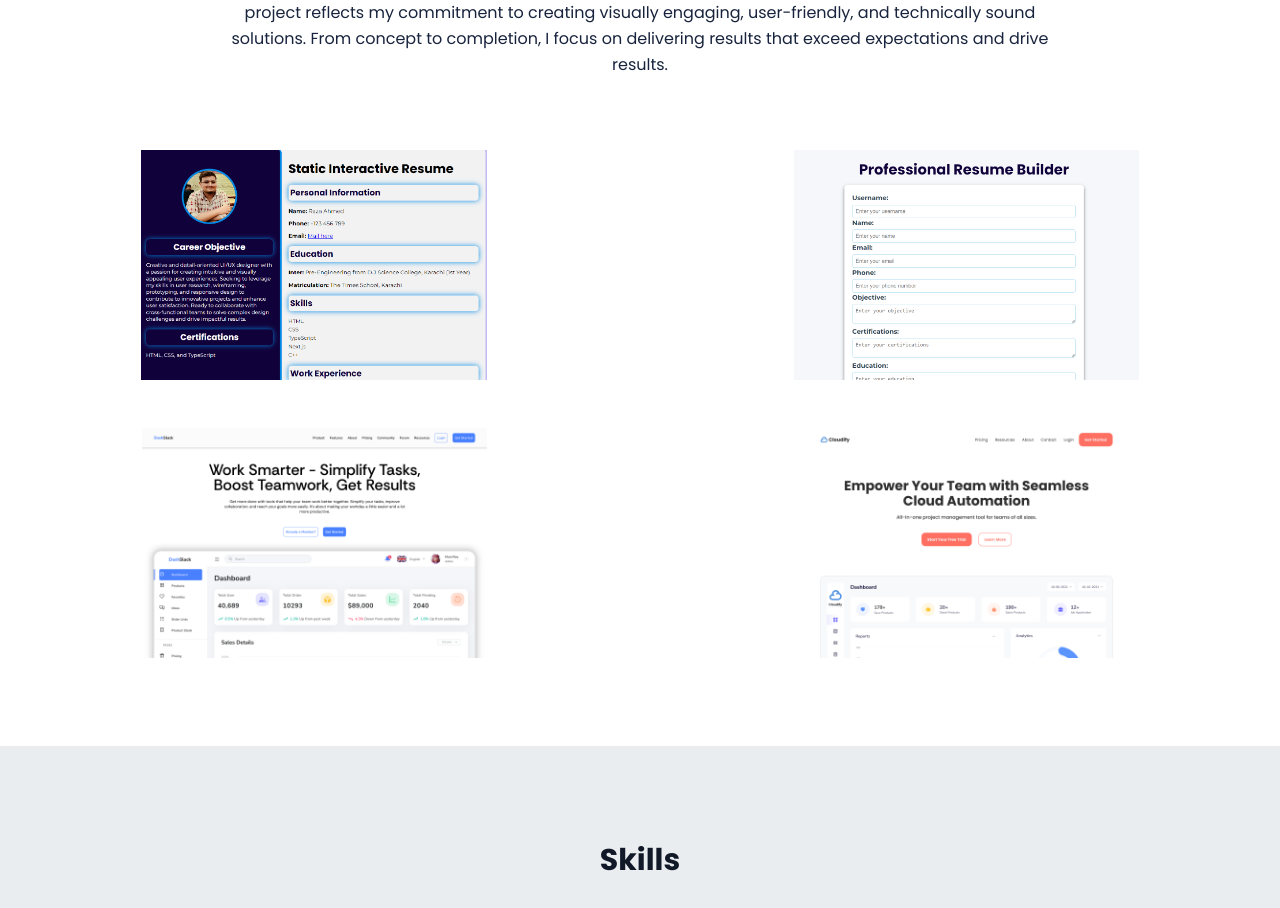
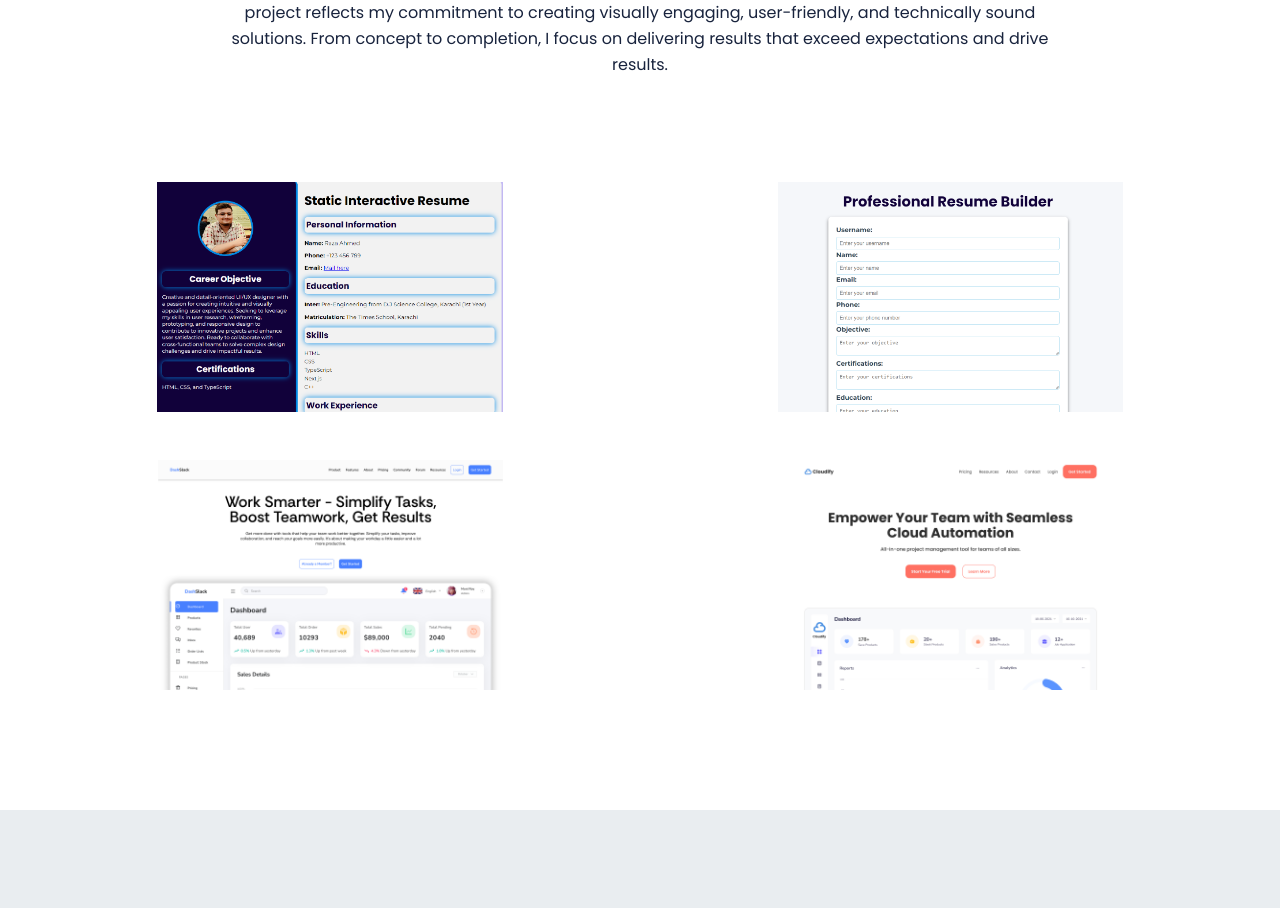
Before and after one commit to raza-ahmed-khan360/next-js-milestone-02-project-02, a Next.js app: page / in a window 1280 px wide. Shown: the part 760-1668 px from the top of the page. Built offline with nearby package versions, Linux system fonts and the light colour scheme.

Commit message:
Projects.tsx

```diff
--- a/app/components/Projects.tsx
+++ b/app/components/Projects.tsx
@@ -19,7 +19,7 @@
               results that exceed expectations and drive results.
             </p>
           </div>
-          <div className="flex flex-wrap -m-8">
+          <div className="flex flex-wrap">
             {/* Project */}
             <div className="transition-transform duration-300 ease-in-out hover:scale-110 lg:w-1/2 sm:w-1/2 p-6 cursor-pointer">
               <div className="flex relative">
```
